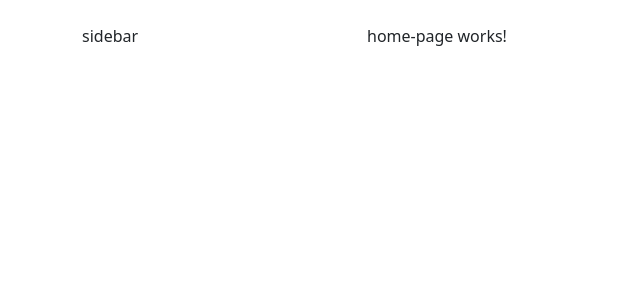
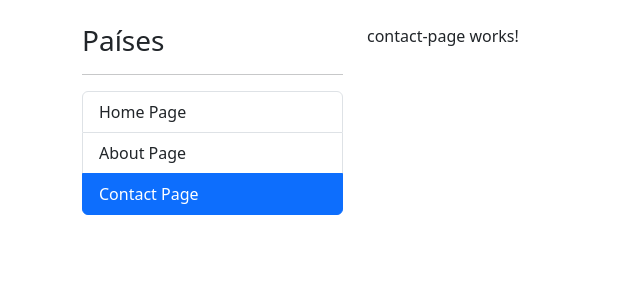
Before and after one commit to EA-Gadgeter/country-app, an Angular app: page /contact in a window 1280 px wide. Before the commit this address led to /home. Shown: the top 300 px of the page, without its empty margins (0-640 px from the left). Built offline with nearby package versions, Linux system fonts and the light colour scheme.

Commit message:
Creada sidebar con links de la rutas, routerLink, routerLinkOptions con extactPath, indicar pagina activa

```diff
--- a/src/app/app.component.html
+++ b/src/app/app.component.html
@@ -1,6 +1,6 @@
 <main class="row mt-4">
   <div class="col-3">
-    sidebar
+    <shared-sidebar></shared-sidebar>
   </div>
 
   <div class="col">
--- /dev/null
+++ b/src/app/shared/components/contact-page/contact-page.component.html
@@ -0,0 +1 @@
+<p>contact-page works!</p>
--- /dev/null
+++ b/src/app/shared/components/contact-page/contact-page.component.ts
@@ -0,0 +1,10 @@
+import { Component } from '@angular/core';
+
+@Component({
+  selector: 'shared-contact-page',
+  templateUrl: './contact-page.component.html',
+  styles: ``
+})
+export class ContactPageComponent {
+
+}
--- /dev/null
+++ b/src/app/shared/components/sidebar/sidebar.component.html
@@ -0,0 +1,28 @@
+<h3>Países</h3>
+
+<hr>
+
+<ul class="list-group">
+  <li
+    routerLinkActive="active"
+    [routerLinkActiveOptions]="{ exact: true }"
+    routerLink=""
+    class="list-group-item"
+  >
+    Home Page
+  </li>
+  <li
+    routerLinkActive="active"
+    routerLink="about"
+    class="list-group-item"
+  >
+    About Page
+  </li>
+   <li
+    routerLinkActive="active"
+    routerLink="contact"
+    class="list-group-item"
+  >
+    Contact Page
+  </li>
+</ul>
--- /dev/null
+++ b/src/app/shared/components/sidebar/sidebar.component.ts
@@ -0,0 +1,10 @@
+import { Component } from '@angular/core';
+
+@Component({
+  selector: 'shared-sidebar',
+  templateUrl: './sidebar.component.html',
+  styles: ``
+})
+export class SidebarComponent {
+
+}
```
Also changed, not shown: src/app/app-routing.module.ts (+9 -4 lines), src/app/shared/shared.module.ts (+12 -3 lines).
